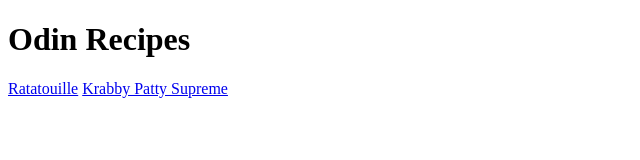
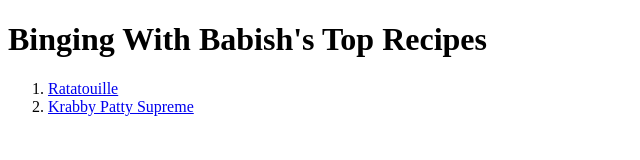
Before and after one commit to ejmcnear/odin-recipes, a plain HTML site: page index.html in a window 1280 px wide. Shown: the whole page, without its empty margins (0-640 px from the left). Drawn offline with Linux system fonts and the light colour scheme.

Commit message:
Update krabby patty to krabby patty supreme
discovered that regular krabby patty recipe is the third most popular
recipe and rather than create confusion i decided to rename the file
for krabby patty supreme to reflect the supreme part of the title.

updated index file to accurately link to the updated recipe page.

```diff
--- a/index.html
+++ b/index.html
@@ -5,8 +5,10 @@
 
 </head>
 <body>
-    <h1>Odin Recipes</h1>
-    <a href="recipes/ratatouille.html">Ratatouille</a>
-    <a href="recipes/krabby_patty.html">Krabby Patty Supreme</a>
+    <h1>Binging With Babish's Top Recipes</h1>
+    <ol>
+      <li><a href="recipes/ratatouille.html">Ratatouille</a></li>
+      <li><a href="recipes/krabby_patty_supreme.html">Krabby Patty Supreme</a></li>
+    </ol>
 </body>
 </html>
```
Also changed, not shown: recipes/krabby_patty_supreme.html (renamed from recipes/krabby_patty.html).
